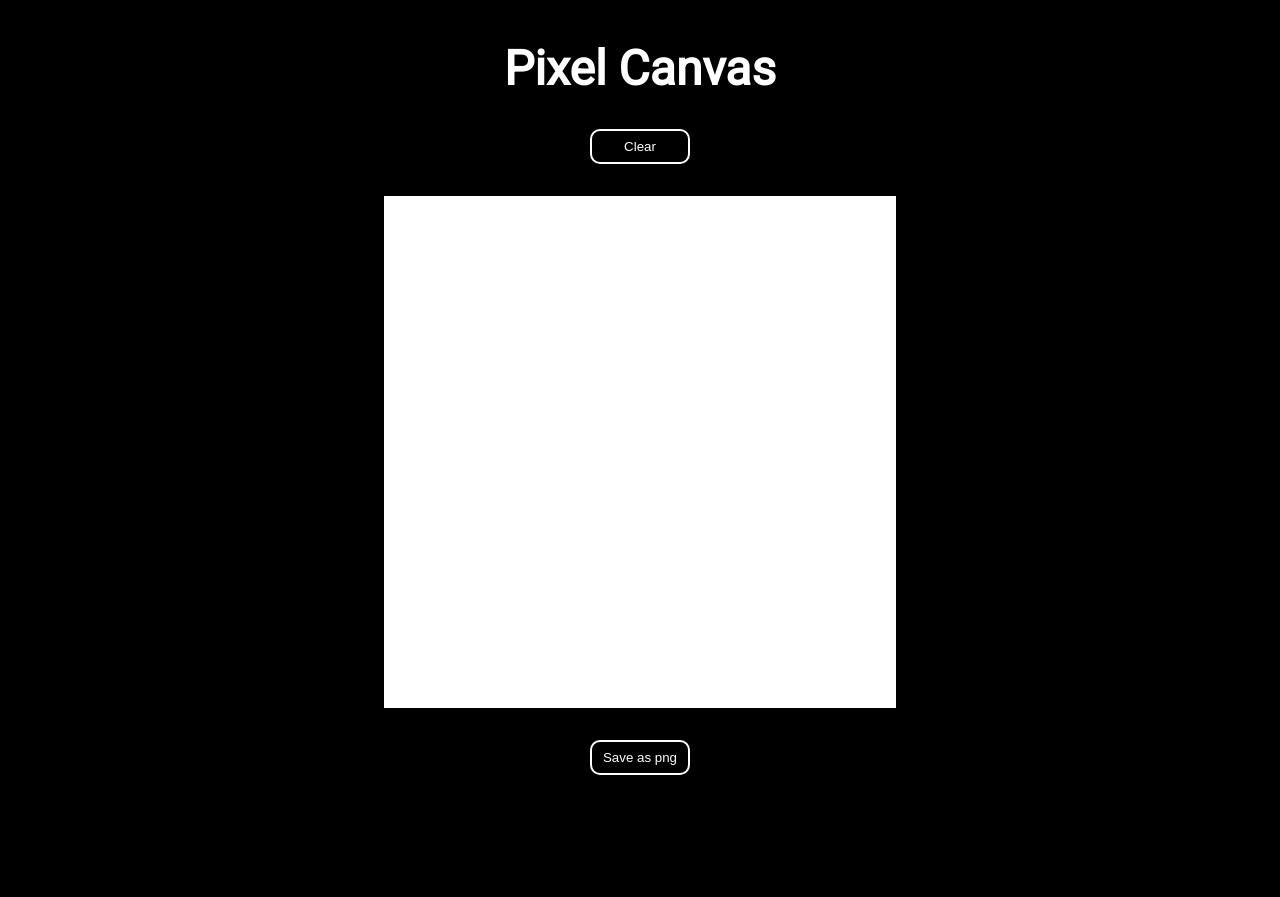
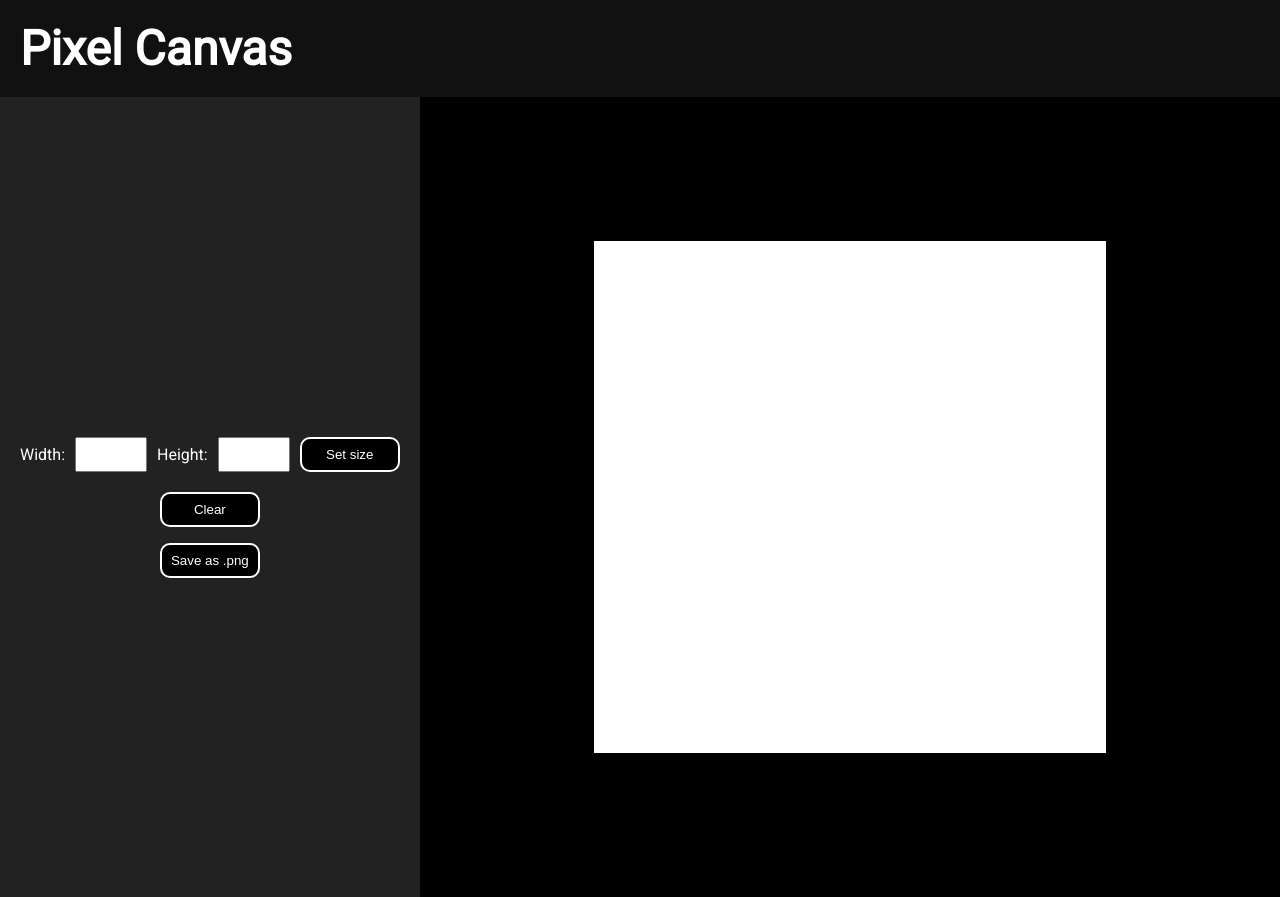
Before and after one commit to S4d3ngineer/pixel-canvas-ts, a React (Vite) app: page / in a window 1280 px wide. Before the commit the page ends 800 px from the top, so only its background shows below. Built offline with nearby package versions, Linux system fonts and the light colour scheme.

Commit message:
Rehaul layout of the page
Note: for now it is pretty rought

```diff
--- a/src/App.tsx
+++ b/src/App.tsx
@@ -2,6 +2,8 @@ import { useCallback, useState } from 'react';
 import Canvas from '@/components/Canvas/Canvas';
 import { downloadAsPNG } from '@/services/Download.service';
 import React from 'react';
+import Sidebar from './components/Layouts/Sidebar/Sidebar';
+import Navbar from './components/Layouts/Navbar/Navbar';
 
 export type HandleDivClick = (
   e: React.MouseEvent<HTMLDivElement, MouseEvent>
@@ -19,20 +21,24 @@ function App() {
   // and allow to alter them via UI
   const width = 512;
   const height = 512;
-  const blockSize = 16;
-  const blocksHorizontal = width / blockSize;
-  const blocksVertical = height / blockSize;
-  const bgColor = '#FFFFFF';
-  const initialPixels = getBlankPixels();
+  const blockSize = 16; // TODO make that it works only as input for download methods
+  // const blocksHorizontal = width / blockSize;
+  // const blocksVertical = height / blockSize;
+  const defaultGridSize = {
+    width: 32,
+    height: 32,
+  }
 
-  const [pixelBlocks, setPixelBlocks] = useState(initialPixels);
+  const [gridSize, setGridSize] = useState(defaultGridSize);
   const [penColor, setPenColor] = useState('#000000');
+  const [bgColor, setBgColor] = useState('#ffffffff');
+  const [pixelBlocks, setPixelBlocks] = useState(getBlankPixels());
 
   function getBlankPixels() {
     const pixels = [];
-    for (let rowIndex = 0; rowIndex < blocksVertical; rowIndex++) {
+    for (let rowIndex = 0; rowIndex < defaultGridSize.height; rowIndex++) {
       const row = [];
-      for (let columnIndex = 0; columnIndex < blocksHorizontal; columnIndex++) {
+      for (let columnIndex = 0; columnIndex < defaultGridSize.width; columnIndex++) {
         row.push(bgColor);
       }
       pixels.push(row);
@@ -65,6 +71,10 @@ function App() {
     [penColor]
   );
 
+  function handleSizeChange() {
+    return
+  }
+
   function handleClear() {
     const blankPixels = getBlankPixels();
     setPixelBlocks(blankPixels);
@@ -94,26 +104,23 @@ function App() {
 
   return (
     <div className='App'>
-      <div className='panel'>
-        <h1>Pixel Canvas</h1>
-        <button className='btn__primary' onClick={handleClear}>
-          Clear
-        </button>
+      <Navbar />
+      <div className='app-content'>
+        <Sidebar
+          handleSizeChange={handleSizeChange}
+          handleClear={handleClear}
+          pixelBlocks={pixelBlocks}
+          width={width}
+          height={height}
+          blockSize={blockSize}
+        />
+        <Canvas
+          pixels={pixelBlocks}
+          handlePixelClick={handlePixelClick}
+          gridHeight={gridSize.height}
+          gridWidth={gridSize.width}
+        />
       </div>
-      <Canvas
-        pixels={pixelBlocks}
-        handlePixelClick={handlePixelClick}
-        gridHeight={blocksVertical}
-        gridWidth={blocksHorizontal}
-      />
-      <button
-        className='btn__primary'
-        id='save-img'
-        onClick={handleDownloadClick}
-        disabled={downloadButton.isDisabled}
-      >
-        {downloadButton.text}
-      </button>
     </div>
   );
 }
--- a/src/components/Canvas/Canvas.module.scss
+++ b/src/components/Canvas/Canvas.module.scss
@@ -1,6 +1,20 @@
 .container {
+  flex-grow: 1;
+}
+
+.canvas {
   display: flex;
   flex-wrap: wrap;
+  margin: 10px auto;
   width: 512px;
   height: 512px;
 }
+
+.background {
+  display: none;
+  width: 512px;
+  height: 512px;
+  // background: linear-gradient(to left, #eee, #555);
+  background: repeating-conic-gradient(#808080 0% 25%, transparent 0% 50%)
+      50% / 20px 20px
+}
--- a/src/components/Canvas/Canvas.tsx
+++ b/src/components/Canvas/Canvas.tsx
@@ -13,9 +13,8 @@ function Canvas(props: Props) {
   function renderPixels() {
     const pixelComponents = [];
     for (let rowIndex = 0; rowIndex < props.gridHeight; rowIndex++) {
-      const row = [];
       for (let columnIndex = 0; columnIndex < props.gridWidth; columnIndex++) {
-        row.push(
+        pixelComponents.push(
           <Pixel
             key={rowIndex + '.' + columnIndex}
             row={rowIndex}
@@ -25,12 +24,16 @@ function Canvas(props: Props) {
           />
         );
       }
-      pixelComponents.push(row);
     }
     return pixelComponents;
   }
 
-  return <div className={s.container}>{renderPixels()}</div>;
+  return (
+    <div className={s.container}>
+      <div className={s.background}></div>
+      <div className={s.canvas}>{renderPixels()}</div>
+    </div>
+  )
 }
 
 export default Canvas;
--- /dev/null
+++ b/src/components/Layouts/Navbar/Navbar.module.scss
@@ -0,0 +1,7 @@
+.container {
+  width: 100%;
+  background: #111;
+  h1 {
+    padding: 20px;
+  }
+}
--- /dev/null
+++ b/src/components/Layouts/Navbar/Navbar.tsx
@@ -0,0 +1,11 @@
+import s from './Navbar.module.scss';
+
+function Navbar() {
+  return (
+    <div className={s.container}>
+      <h1>Pixel Canvas</h1>
+    </div>
+  )
+}
+
+export default Navbar;
--- /dev/null
+++ b/src/components/Layouts/Sidebar/Sidebar.module.scss
@@ -0,0 +1,21 @@
+.container {
+  display: flex;
+  flex-direction: column;
+  justify-content: center;
+  align-items: center;
+  background-color: #222;
+  height: 100vh;
+  .sizeForm {
+    display: flex;
+    flex-direction: row;
+    gap: 10px;
+    padding: 20px;
+    label {
+      margin: auto 0;
+    }
+  }
+}
+
+#saveImg {
+  margin-top: 1rem;
+}
--- /dev/null
+++ b/src/components/Layouts/Sidebar/Sidebar.tsx
@@ -0,0 +1,60 @@
+import { downloadAsPNG } from '@/services/Download.service';
+import { useState } from 'react';
+import s from './Sidebar.module.scss';
+
+interface Props {
+  handleSizeChange: any; // TODO
+  handleClear: any;
+  pixelBlocks: string[][];
+  width: number;
+  height: number;
+  blockSize: number;
+}
+
+function Sidebar(props: Props) {
+  const [downloadPngDisabled, setDownloadPngDisabled] = useState(false);
+
+  function handleDownloadClick() {
+    setDownloadPngDisabled(true);
+    const { pixelBlocks, width, height, blockSize } = props;
+    const pixelData = {
+      pixelBlocks,
+      width,
+      height,
+      blockSize,
+    };
+    setTimeout(downloadAsPNG.bind(null, pixelData), 0);
+    setTimeout(setDownloadPngDisabled.bind(null, false), 0);
+  }
+
+  return (
+    <div className={s.container}>
+      <form className={s.sizeForm} onSubmit={props.handleSizeChange}>
+        <label htmlFor='width-input'>Width: </label>
+        <input type='number' name='width' id='width-input' min='1' max='4000' />
+        <label htmlFor='height-input'>Height: </label>
+        <input
+          type='number'
+          name='height'
+          id='height-input'
+          min='1'
+          max='4000'
+        />
+        <input className='btn--primary' type='submit' value='Set size' />
+      </form>
+      <button className='btn--primary' onClick={props.handleClear}>
+        Clear
+      </button>
+      <button
+        className='btn--primary'
+        id={s.saveImg}
+        onClick={handleDownloadClick}
+        disabled={downloadPngDisabled}
+      >
+        {downloadPngDisabled ? 'Saving file' : 'Save as .png'}
+      </button>
+    </div>
+  );
+}
+
+export default Sidebar;
--- a/src/styles/_buttons.scss
+++ b/src/styles/_buttons.scss
@@ -1,6 +1,6 @@
 @use 'colors';
 
-.btn__primary {
+.btn--primary {
   border: 2px solid colors.$secondary;
   border-radius: 10px;
   outline: none;
--- a/src/styles/global-styles.scss
+++ b/src/styles/global-styles.scss
@@ -5,32 +5,28 @@ body {
   display: flex;
   justify-content: center;
   align-items: center;
+  overflow: hidden;
+  margin: 0;
+  height:100%;
+  width: 100%;
   background: black;
   font-family: 'Roboto', sans-serif;
   color: white;
 }
 
-.App {
+// .App {
+
+// }
+
+.app-content {
   display: flex;
-  flex-direction: column;
-  justify-content: center;
+  flex-direction: row;
   align-items: center;
+  width: 100vw;
 }
 
 // TODO make panel separate component
-.panel {
-  display: flex;
-  flex-direction: column;
-  justify-content: center;
-  align-items: center;
-  margin-bottom: 2rem;
-  text-align: center;
+h1 {
+  font-size: 3rem;
+  margin: 0;
 }
-
-.panel h1 {
-  font-size: 3rem;
-}
-
-#save-img {
-  margin-top: 2rem;
-}
```
